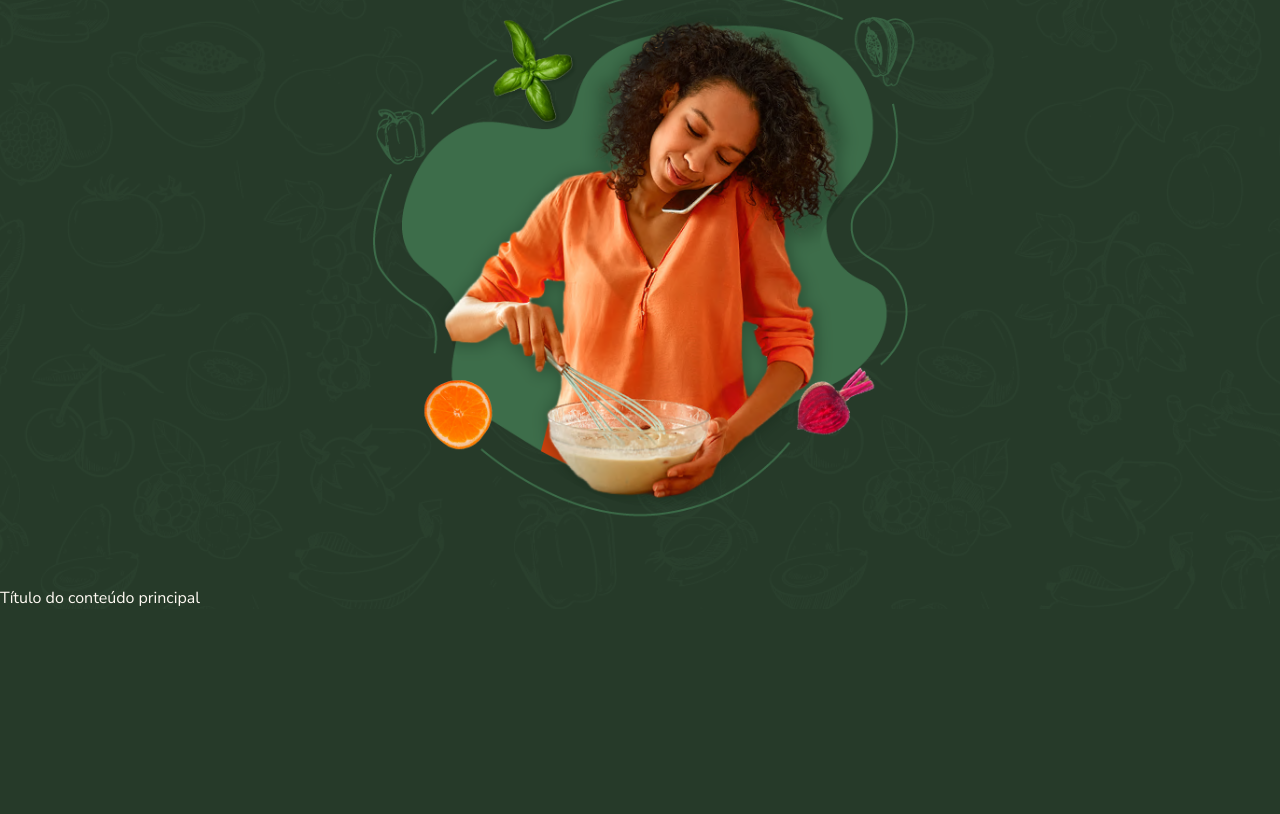
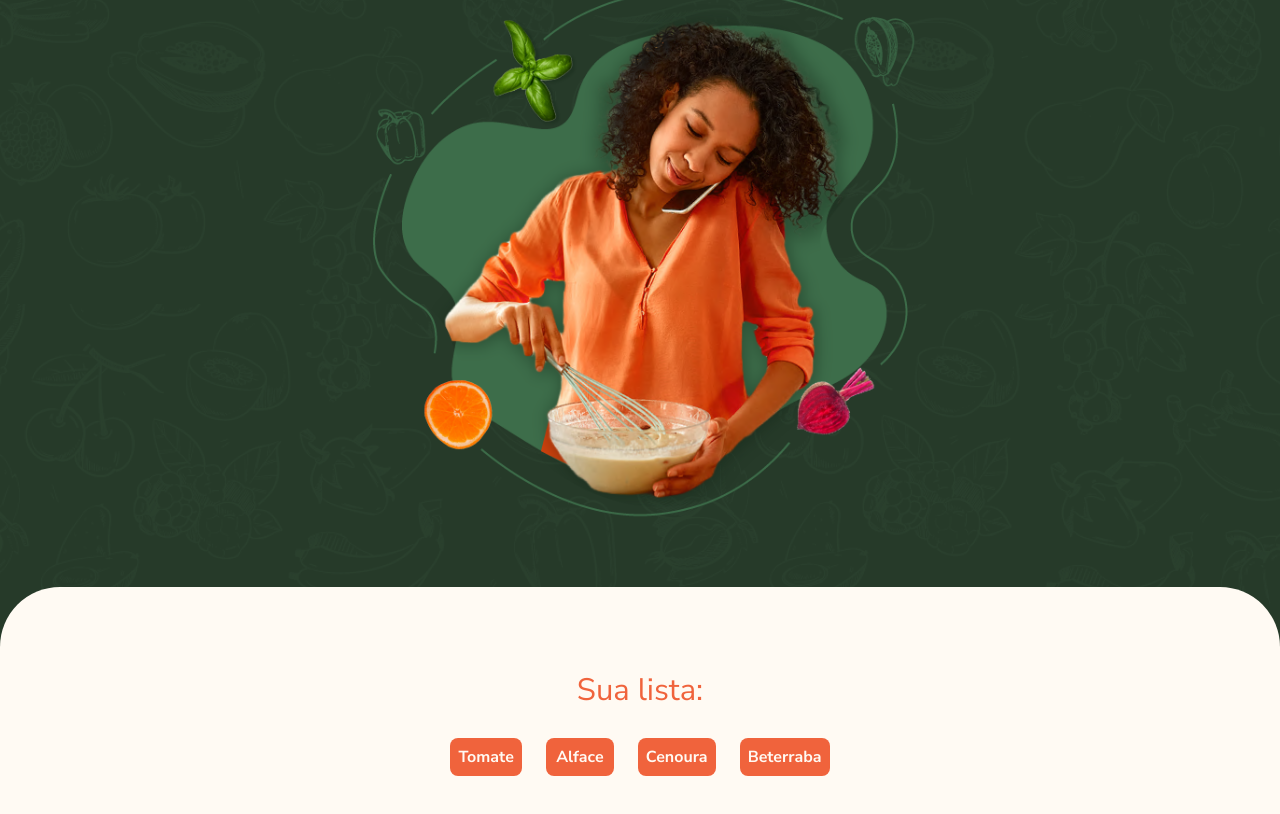
Before and after one commit to EduardoBallico/HomeChef, a Vue app: page / in a window 1280 px wide. Shown: the part 444-1258 px from the top of the page. Before the commit the page ends 1053 px from the top, so only its background shows below. Built offline with nearby package versions, Linux system fonts and the light colour scheme.

Commit message:
Feature: Adding ingredientes to main page

```diff
--- a/src/components/MainContent.vue
+++ b/src/components/MainContent.vue
@@ -1,11 +1,95 @@
 <template>
   <main class="conteudo-principal">
     <section>
-      <span class="titulo">Título do conteúdo principal</span>
+      <span class="subtitulo-lg sua-lista-texto">
+        Sua lista:
+      </span>
+
+      <ul class="ingredientes-sua-lista">
+        <li
+          v-for="ingrediente in ingredientes"
+          class="ingrediente"
+        >
+          {{ ingrediente }}
+        </li>
+      </ul>
     </section>
   </main>
 </template>
 
 <script lang="ts">
-export default {}
+export default {
+  data() {
+    return {
+      ingredientes: ['Tomate', 'Alface', 'Cenoura', 'Beterraba'],
+    };
+  },
+}
+
 </script>
+
+<style scoped>
+.conteudo-principal {
+  padding: 6.5rem 7.5rem;
+  border-radius: 3.75rem 3.75rem 0rem 0rem;
+  background: var(--creme, #FFFAF3);
+  color: var(--cinza, #444);
+
+  display: flex;
+  flex-direction: column;
+  align-items: center;
+  gap: 5rem;
+}
+
+.sua-lista-texto {
+  color: var(--coral, #F0633C);
+  display: block;
+  text-align: center;
+  margin-bottom: 1.5rem;
+}
+
+.ingredientes-sua-lista {
+  display: flex;
+  justify-content: center;
+  gap: 1rem 1.5rem;
+  flex-wrap: wrap;
+}
+
+.ingrediente {
+  display: inline-block;
+  border-radius: 0.5rem;
+  min-width: 4.25rem;
+  padding: 0.5rem;
+  text-align: center;
+    transition: 0.2s;
+    color: var(--creme, #FFFAF3);
+  background: var(--coral, #F0633C);
+  font-weight: 700;
+}
+
+.lista-vazia {
+  display: flex;
+  justify-content: center;
+  align-items: center;
+  flex-wrap: wrap;
+  gap: 0.25rem;
+
+  color: var(--coral, #F0633C);
+  text-align: center;
+}
+
+@media only screen and (max-width: 1300px) {
+  .conteudo-principal {
+    padding: 5rem 3.75rem;
+    gap: 3.5rem;
+  }
+}
+
+@media only screen and (max-width: 767px) {
+  .conteudo-principal {
+    padding: 4rem 1.5rem;
+    gap: 4rem;
+  }
+}
+
+</style>
```
